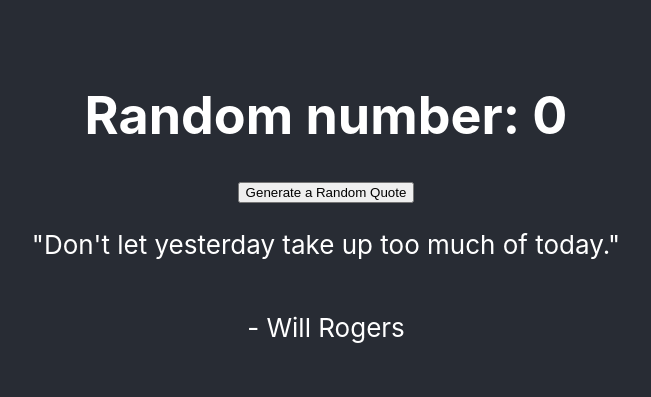
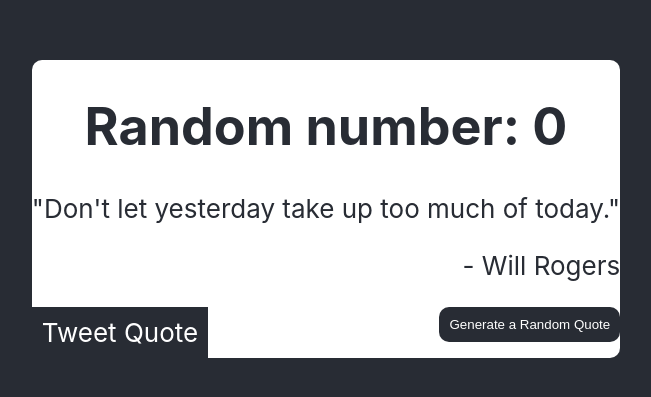
Before and after one commit to BoyanVelikov/Random-Quote-Machine, a React (Create React App) app: page / in a window 1280 px wide. Shown: the part 191-588 px from the top of the page, without its empty margins (314-965 px from the left). Built offline with nearby package versions, Linux system fonts and the light colour scheme; no server answers.

Commit message:
twitter and styling

```diff
--- a/src/App.js
+++ b/src/App.js
@@ -1,5 +1,6 @@
 import React, {useEffect, useState} from 'react';
 import './App.scss';
+import COLORS_ARRAY from './colorsArray';
 
 let quoteDBUrl = 'https://gist.githubusercontent.com/camperbot/5a022b72e96c4c9585c32bf6a75f62d9/raw/e3c6895ce42069f0ee7e991229064f167fe8ccdc/quotes.json';
 
@@ -8,6 +9,7 @@
   const [author, setAuthor] = useState('Will Rogers');
   const [randomNumber, setRandomNumber] = useState(0);
   const [quotesArray, setQuotesArray] = useState(null);
+  const [accentColor, setAccentColor] = useState('#282c34');
 
   const fetchQuotes = async (url) => {
     const response = await fetch(url);
@@ -22,21 +24,29 @@
   const generateRandomQuote = ()=>{
     let randomInteger = Math.floor(quotesArray.length * Math.random());
     setRandomNumber(randomInteger);
+    setAccentColor(COLORS_ARRAY[randomInteger]);
     setQuote(quotesArray[randomInteger].quote);
     setAuthor(quotesArray[randomInteger].author);
   };
 
   return (
     <div className="App">
-      <header className="App-header">
+      <header className="App-header" style={{backgroundColor: accentColor}}>
+        <div id='quote-box' style={{color: accentColor}}>
         <h1>Random number: {randomNumber}</h1>
-        <button onClick={generateRandomQuote}>Generate a Random Quote</button>
-        <p>
+        <p id='text'>
           "{quote}"
         </p>
-        <p>
+        <p id='author'>
           - {author}
         </p>
+        <div className='button'>
+        <a id='tweet-quote' href={`http://www.twitter.com/intent/tweet?text=${quote} -${author}`} style={{backgroundColor: accentColor}}>Tweet Quote</a>
+        </div>
+
+        <button id='new-quote' onClick={generateRandomQuote} style={{backgroundColor: accentColor}}>Generate a Random Quote</button>
+
+        </div>
       </header>
     </div>
   );
--- a/src/App.scss
+++ b/src/App.scss
@@ -1,5 +1,29 @@
 .App {
   text-align: center;
+  #quote-box {
+    background-color: white;
+    border-radius: 10px;
+    color: black;
+    #author {
+      text-align: end;
+    }
+    .button {
+    #tweet-quote {
+      float: left;
+      padding: 10px;
+      color: white;
+      text-decoration: none;
+    }
+  }
+    #new-quote {
+      float: right;
+      color: white;
+      border-radius: 10px;
+      padding: 10px;
+      border: none;
+      cursor: pointer;
+    }
+  }
   .App-header {
     background-color: #282c34;
     min-height: 100vh;
--- /dev/null
+++ b/src/colorsArray.js
@@ -0,0 +1,12 @@
+const COLORS_ARRAY = ['#FF6633', '#FFB399', '#FF33FF', '#FFFF99', '#00B3E6',
+'#E6B333', '#3366E6', '#999966', '#99FF99', '#B34D4D',
+'#80B300', '#809900', '#E6B3B3', '#6680B3', '#66991A',
+'#FF99E6', '#CCFF1A', '#FF1A66', '#E6331A', '#33FFCC',
+'#66994D', '#B366CC', '#4D8000', '#B33300', '#CC80CC',
+'#66664D', '#991AFF', '#E666FF', '#4DB3FF', '#1AB399',
+'#E666B3', '#33991A', '#CC9999', '#B3B31A', '#00E680',
+'#4D8066', '#809980', '#E6FF80', '#1AFF33', '#999933',
+'#FF3380', '#CCCC00', '#66E64D', '#4D80CC', '#9900B3',
+'#E64D66', '#4DB380', '#FF4D4D', '#99E6E6', '#6666FF'];
+
+export default COLORS_ARRAY;
```
